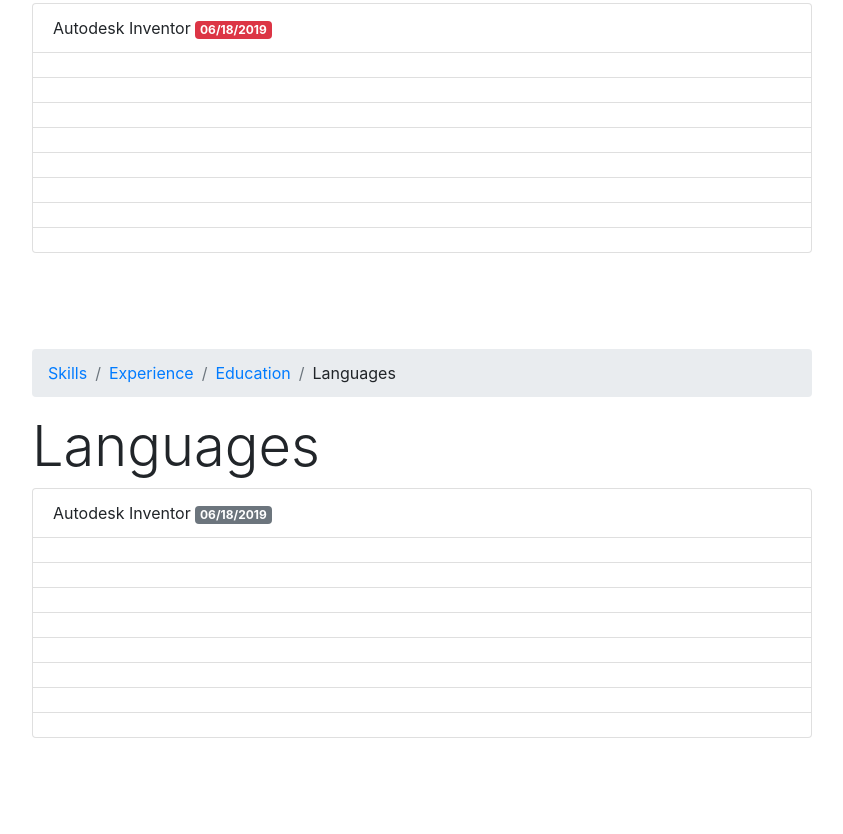
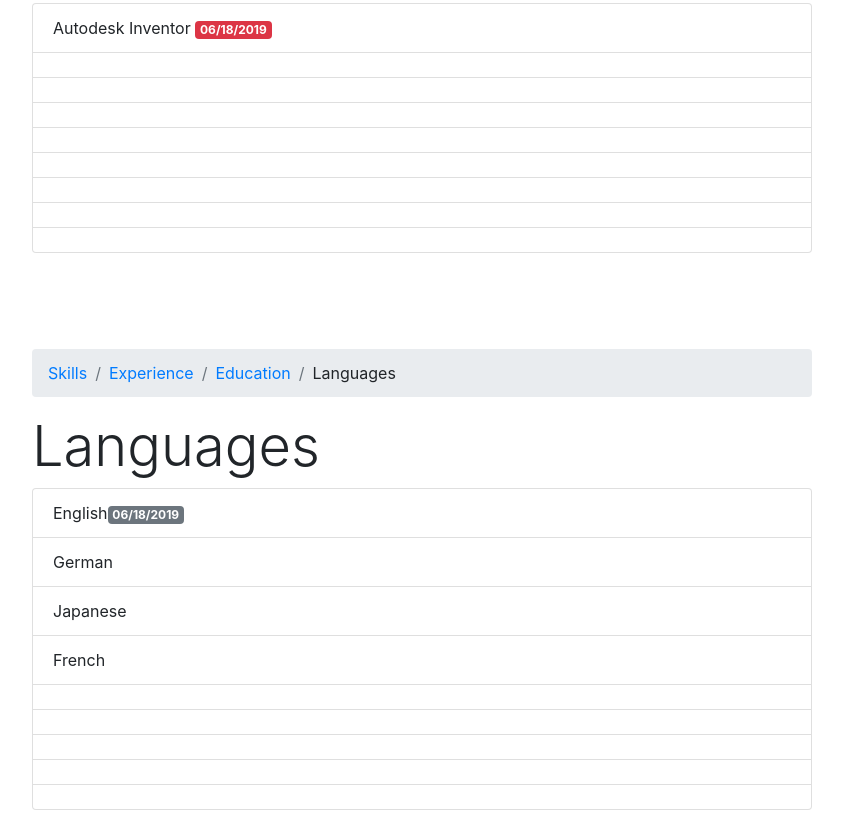
Before and after one commit to buckethead1998/bootstrapCV, a plain HTML site: page index.html in a window 1280 px wide. Shown: the part 1861-2695 px from the top of the page, without its empty margins (218-1061 px from the left). Before the commit the page ends 2623 px from the top, so only its background shows below. Drawn offline with nearby package versions, Linux system fonts and the light colour scheme.

Commit message:
Update index.html

```diff
--- a/index.html
+++ b/index.html
@@ -124,10 +124,10 @@
                </ol>
                <h1 class="display-4">Languages</h1>
                  <ol class="list-group">
-                   <li class="list-group-item">Autodesk Inventor <span class="badge badge-secondary">06/18/2019</span></li>
-                   <li class="list-group-item"></li>
-                   <li class="list-group-item"></li>
-                   <li class="list-group-item"></li>
+                   <li class="list-group-item">English<span class="badge badge-secondary">06/18/2019</span></li>
+                   <li class="list-group-item">German</li>
+                   <li class="list-group-item">Japanese</li>
+                   <li class="list-group-item">French</li>
                    <li class="list-group-item"></li>
                    <li class="list-group-item"></li>
                    <li class="list-group-item"></li>
```
